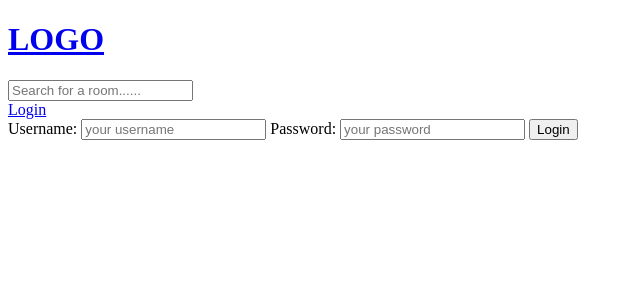
After one commit to MarwanHishamAbbas/studybud, a Django app: page /login/ in a window 1280 px wide. The commit adds this page. Shown: the top 300 px of the page, without its empty margins (0-640 px from the left). Run offline with Django 4.2, Linux system fonts and the light colour scheme.

Commit message:
login user

```diff
--- /dev/null
+++ b/base/templates/base/login_register.html
@@ -0,0 +1,12 @@
+{% extends 'main.html' %} {% block content %}
+<div>
+  <form method="POST" action="">
+    {% csrf_token %}
+    <label for="">Username:</label>
+    <input type="text" name="username" placeholder="your username" />
+    <label for="">Password:</label>
+    <input type="password" name="password" placeholder="your password" />
+    <input type="submit" value="Login" />
+  </form>
+</div>
+{% endblock content %}
--- a/base/urls.py
+++ b/base/urls.py
@@ -1,6 +1,7 @@
 from django.urls import path
 from . import views
 urlpatterns = [
+    path('login/', views.loginPage, name='login') ,
     path('', views.home, name='home'),
     path('room/<str:pk>/', views.room, name='room'),
     path('create-room/', views.createRoom, name='create-room'),
--- a/base/views.py
+++ b/base/views.py
@@ -1,7 +1,30 @@
 from django.shortcuts import render, redirect
+from django.contrib import messages
+from django.contrib.auth import authenticate, login, logout
 from django.db.models import Q
 from .models import Room, Topic
 from .forms import RoomForm
+from django.contrib.auth.models import User
+
+
+
+def loginPage(request):
+    if request.method == "POST":
+        username = request.POST.get('username')
+        password = request.POST.get('password')
+        try:
+            user = User.objects.get(username=username)
+        except:
+            messages.error(request, 'User does not exist')
+        user = authenticate(request, username=username, password=password)
+        if user is not None:
+            login(request, user)
+            return redirect('home')
+        else:
+            messages.error(request, 'Username OR password does not exit')
+
+    context = {}
+    return render(request, 'base/login_register.html', context)
 
 
 def home(request):
@@ -16,10 +39,12 @@ def home(request):
     context = {'rooms': rooms, 'topics': topics, 'room_count': room_count}
     return render(request, 'base/home.html', context)
 
+
 def room(request, pk):
     room = Room.objects.get(id=pk)
     context = {'room': room}
     return render(request, 'base/room.html', context)
+
 
 def createRoom(request):
     form = RoomForm()
@@ -31,6 +56,7 @@ def createRoom(request):
     context = {'form': form}
     return render(request, 'base/room_form.html', context)
 
+
 def updateRoom(request, pk):
     room = Room.objects.get(id=pk)
     form = RoomForm(instance=room)
@@ -41,6 +67,7 @@ def updateRoom(request, pk):
     context = {'form': form, }
     return render(request, 'base/room_form.html', context)
 
+
 def deleteRoom(request, pk):
     room = Room.objects.get(id=pk)
     if request.method == 'POST':
--- a/templates/main.html
+++ b/templates/main.html
@@ -7,6 +7,12 @@
     <title>StudyBud</title>
   </head>
   <body>
-    {% include 'navbar.html' %} {% block content %} {% endblock %}
+    {% include 'navbar.html' %} {% if messages %}
+    <ul class="messages">
+      {% for message in messages %}
+      <li>{{ message }}</li>
+      {% endfor %}
+    </ul>
+    {% endif %} {% block content %} {% endblock %}
   </body>
 </html>
--- a/templates/navbar.html
+++ b/templates/navbar.html
@@ -5,3 +5,10 @@
 <form method="GET" action="{% url 'home' %}">
   <input type="text" name="q" placeholder="Search for a room......" />
 </form>
+
+{% if request.user.is_authenticated %}
+<a href="">Logout</a>
+
+{%else%}
+<a href="{%url 'login' %}">Login</a>
+{% endif %}
```
Also changed, not shown: db.sqlite3.
